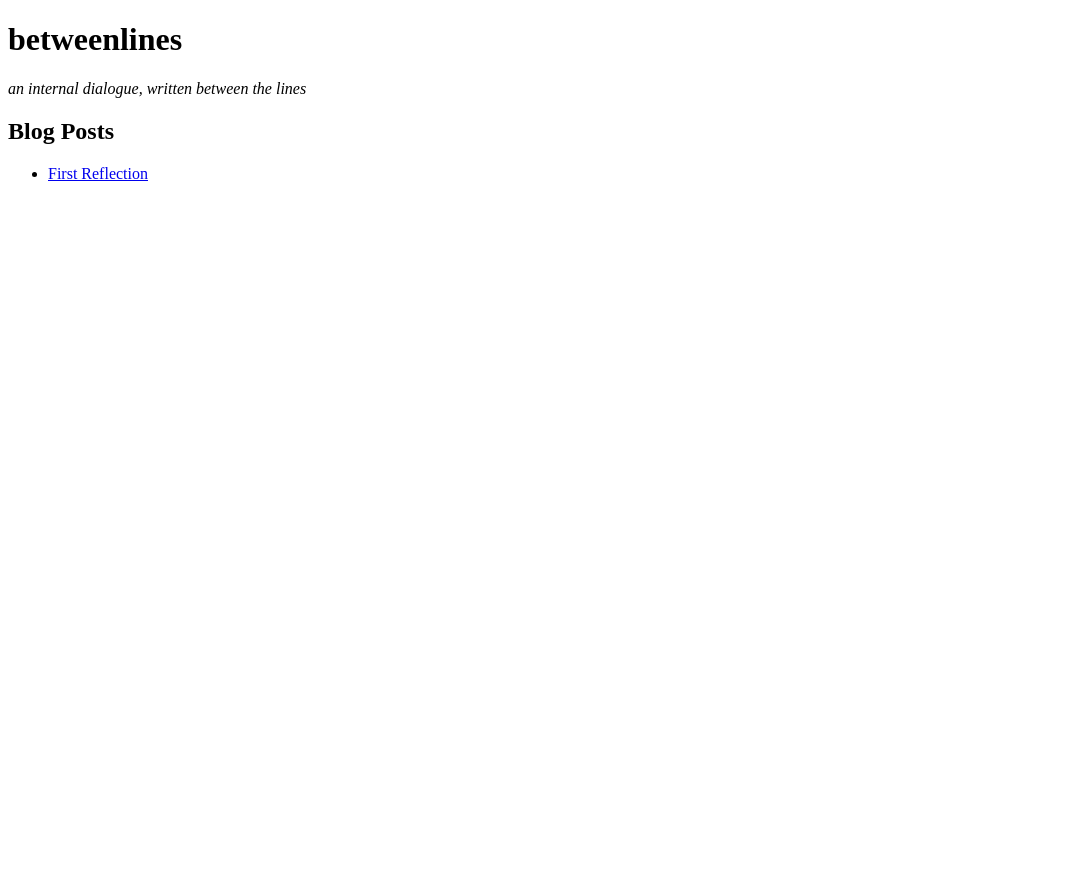
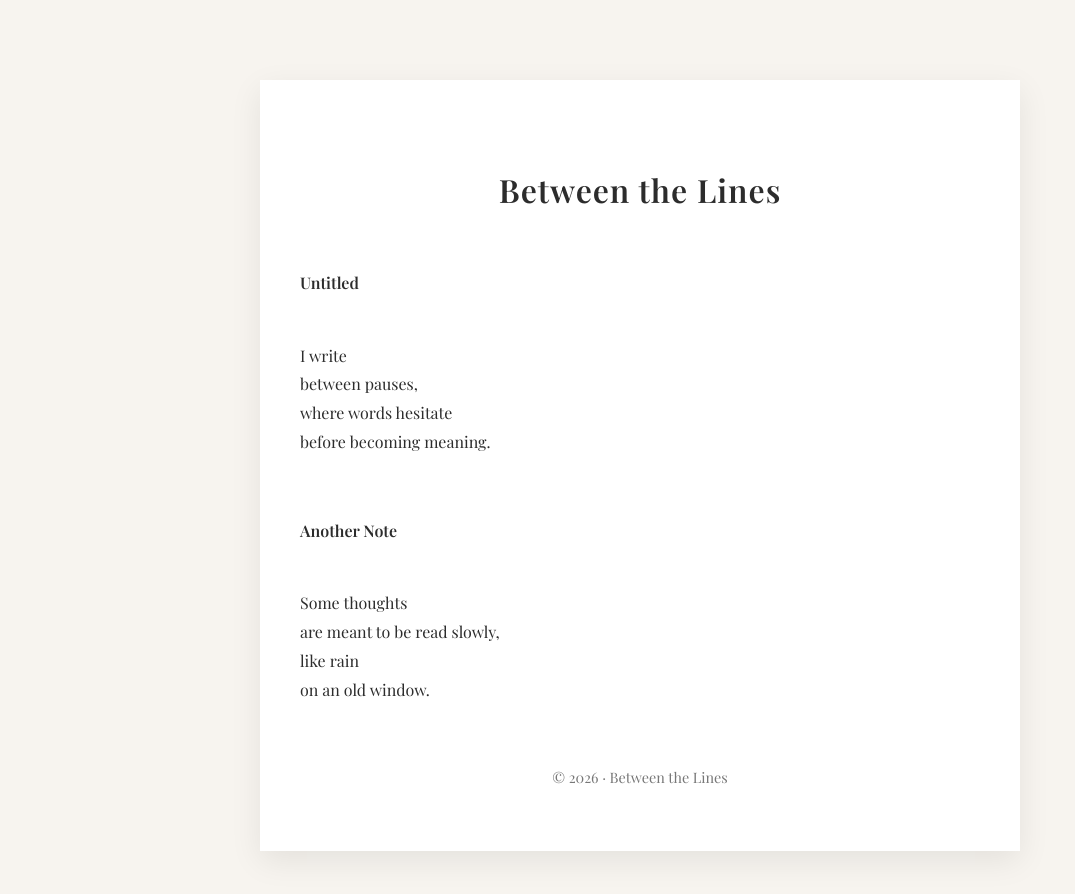
Before and after one commit to Deveta-creator/betweenlines.io, a plain HTML site: page index.html in a window 1280 px wide. Shown: the whole page, without its empty margins (0-1075 px from the left). Before the commit the page ends 800 px from the top, so only its background shows below. Drawn offline with nearby package versions, Linux system fonts and the light colour scheme.

Commit message:
Update index.html

```diff
--- a/index.html
+++ b/index.html
@@ -1,16 +1,86 @@
 <!DOCTYPE html>
-<html>
+<html lang="en">
 <head>
   <meta charset="UTF-8">
-  <title>betweenlines</title>
+  <title>Between Lines</title>
+
+  <!-- Google Font -->
+  <link href="https://fonts.googleapis.com/css2?family=Playfair+Display:wght@400;600&display=swap" rel="stylesheet">
+
+  <style>
+    body {
+      margin: 0;
+      padding: 0;
+      background: #f7f4ef;
+      font-family: 'Playfair Display', serif;
+      color: #2c2c2c;
+      line-height: 1.8;
+    }
+
+    .page {
+      max-width: 680px;
+      margin: 80px auto;
+      padding: 60px 40px;
+      background: #ffffff;
+      box-shadow: 0 10px 30px rgba(0,0,0,0.08);
+    }
+
+    h1 {
+      text-align: center;
+      font-weight: 600;
+      margin-bottom: 50px;
+      letter-spacing: 1px;
+    }
+
+    .poem {
+      margin-bottom: 60px;
+    }
+
+    .poem-title {
+      font-weight: 600;
+      margin-bottom: 15px;
+    }
+
+    .poem-text {
+      white-space: pre-line;
+    }
+
+    footer {
+      text-align: center;
+      font-size: 0.9rem;
+      color: #777;
+      margin-top: 40px;
+    }
+  </style>
 </head>
+
 <body>
-  <h1>betweenlines</h1>
-  <p><em>an internal dialogue, written between the lines</em></p>
+  <div class="page">
+    <h1>Between the Lines</h1>
 
-  <h2>Blog Posts</h2>
-  <ul>
-    <li><a href="_posts/2026-01-22-first-reflection.md">First Reflection</a></li>
-  </ul>
+    <div class="poem">
+      <div class="poem-title">Untitled</div>
+      <div class="poem-text">
+I write
+between pauses,
+where words hesitate
+before becoming meaning.
+      </div>
+    </div>
+
+    <div class="poem">
+      <div class="poem-title">Another Note</div>
+      <div class="poem-text">
+Some thoughts
+are meant to be read slowly,
+like rain
+on an old window.
+      </div>
+    </div>
+
+    <footer>
+      © 2026 · Between the Lines
+    </footer>
+  </div>
 </body>
 </html>
```
